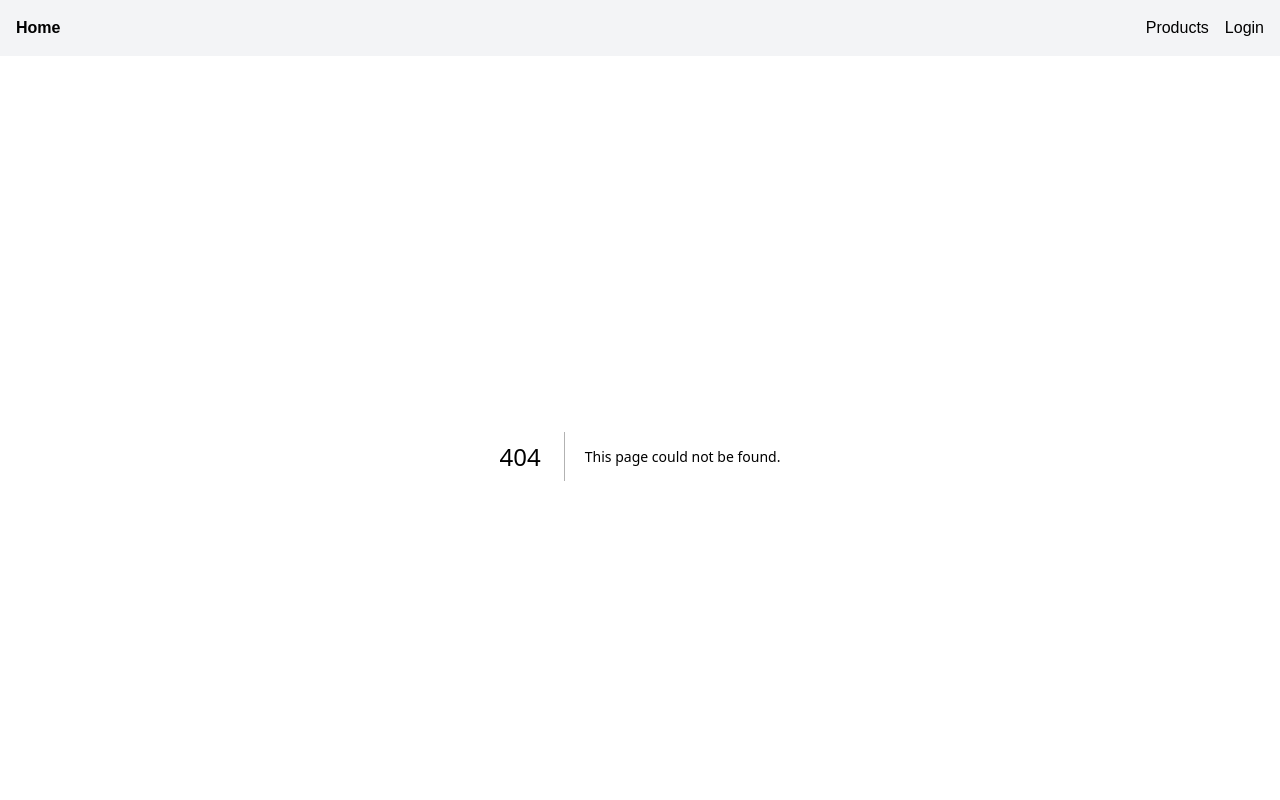
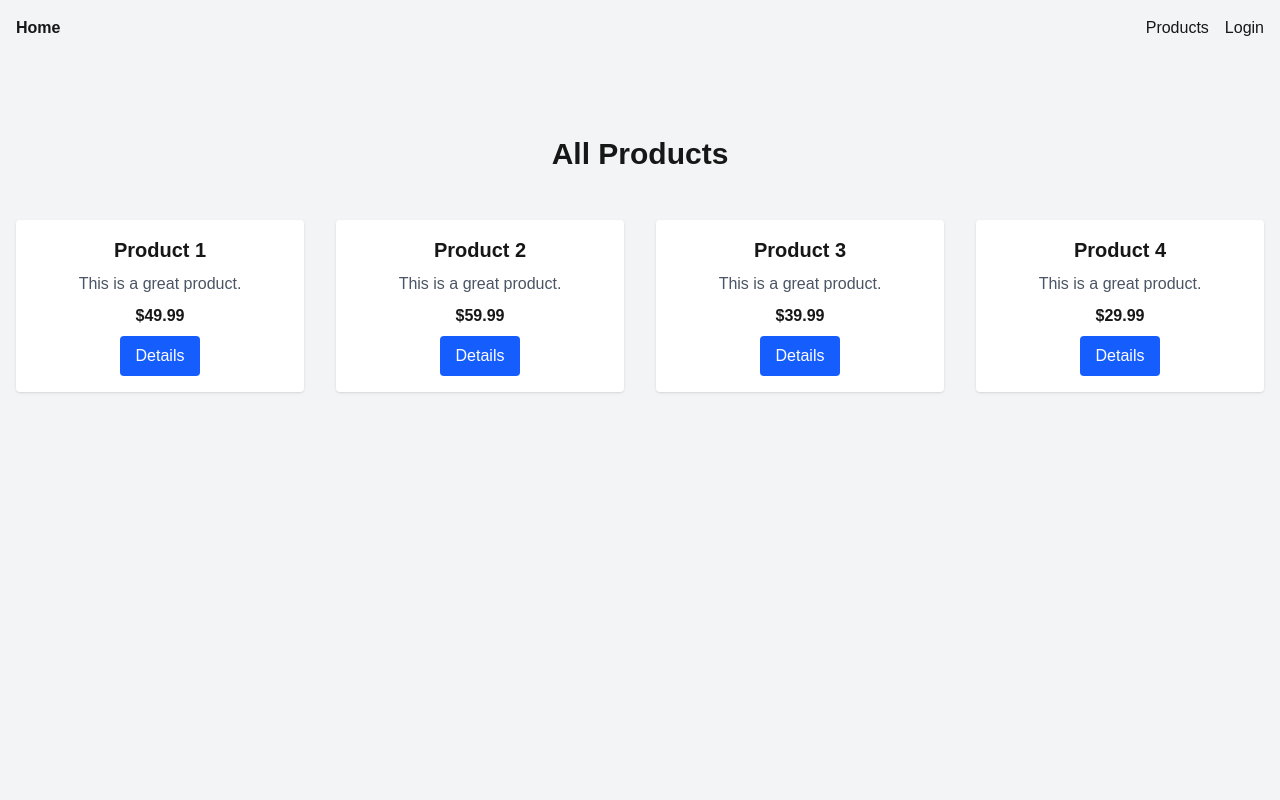
Before and after one commit to sajjadsajux/next-mart, a Next.js app: page /products in a window 1280 px wide. Before the commit this address had no page. Shown: the top 800 px of the page. Built offline with nearby package versions, Linux system fonts and the light colour scheme.

Commit message:
Product page and product card added

```diff
--- /dev/null
+++ b/app/products/page.jsx
@@ -0,0 +1,23 @@
+import ProductCard from "../../components/ProductCard";
+
+export default function ProductsPage() {
+  const products = [
+    { id: 1, name: "Product 1", desc: "This is a great product.", price: 49.99 },
+    { id: 2, name: "Product 2", desc: "This is a great product.", price: 59.99 },
+    { id: 3, name: "Product 3", desc: "This is a great product.", price: 39.99 },
+    { id: 4, name: "Product 4", desc: "This is a great product.", price: 29.99 },
+  ];
+
+  return (
+    <section className="py-20 bg-gray-100 min-h-screen">
+      <div className="container mx-auto px-4">
+        <h1 className="text-3xl font-bold text-center mb-12">All Products</h1>
+        <div className="grid grid-cols-1 sm:grid-cols-2 md:grid-cols-3 lg:grid-cols-4 gap-8">
+          {products.map((product) => (
+            <ProductCard key={product.id} product={product} />
+          ))}
+        </div>
+      </div>
+    </section>
+  );
+}
--- /dev/null
+++ b/components/ProductCard.jsx
@@ -0,0 +1,14 @@
+import Link from "next/link";
+
+export default function ProductCard({ product }) {
+  return (
+    <div className="bg-white shadow rounded p-4 text-center">
+      <h3 className="font-bold text-xl mb-2">{product.name}</h3>
+      <p className="text-gray-600 mb-2">{product.desc}</p>
+      <p className="font-semibold mb-2">${product.price}</p>
+      <Link href={`/products/${product.id}`}>
+        <button className="bg-blue-600 text-white px-4 py-2 rounded hover:bg-blue-700">Details</button>
+      </Link>
+    </div>
+  );
+}
```
